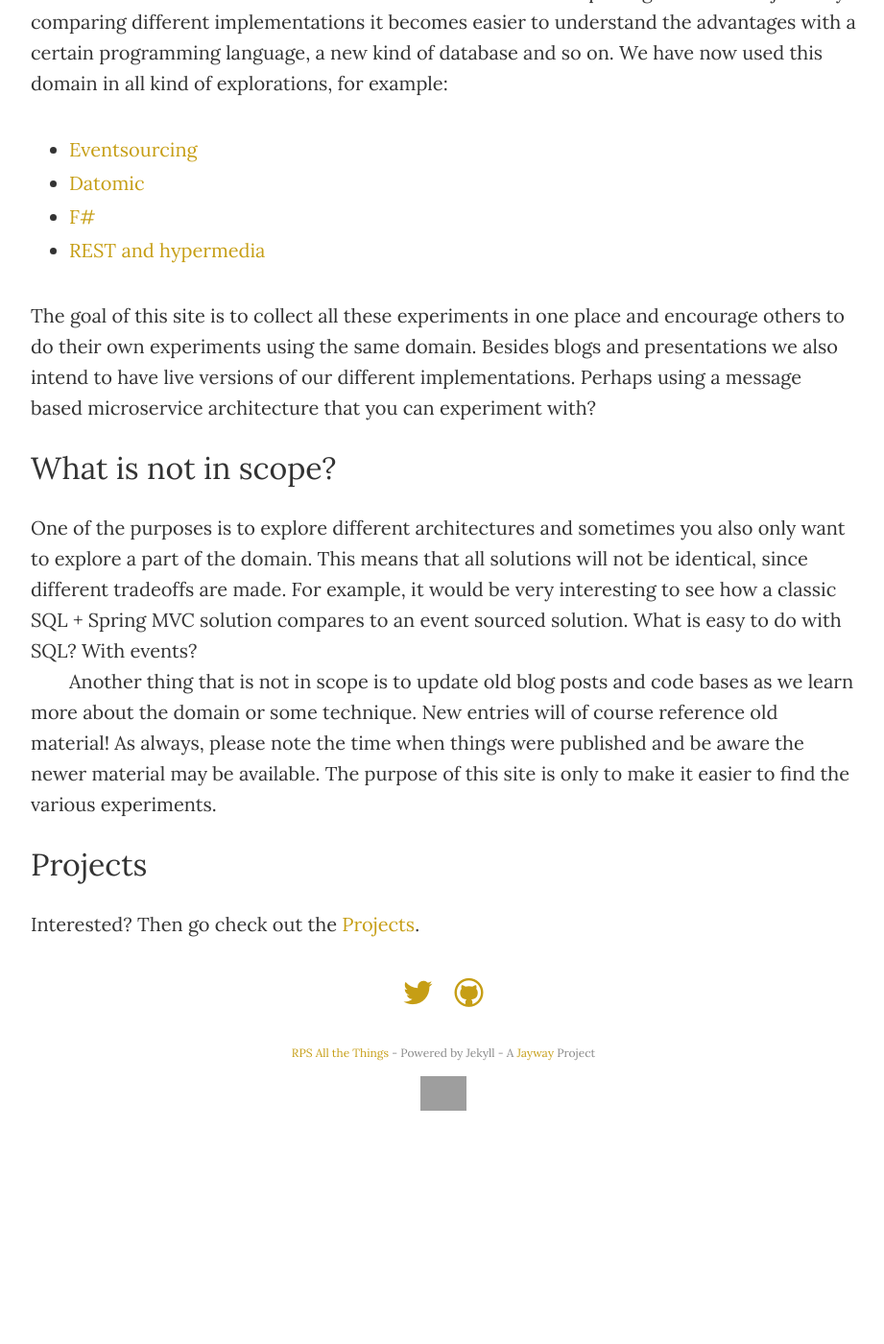
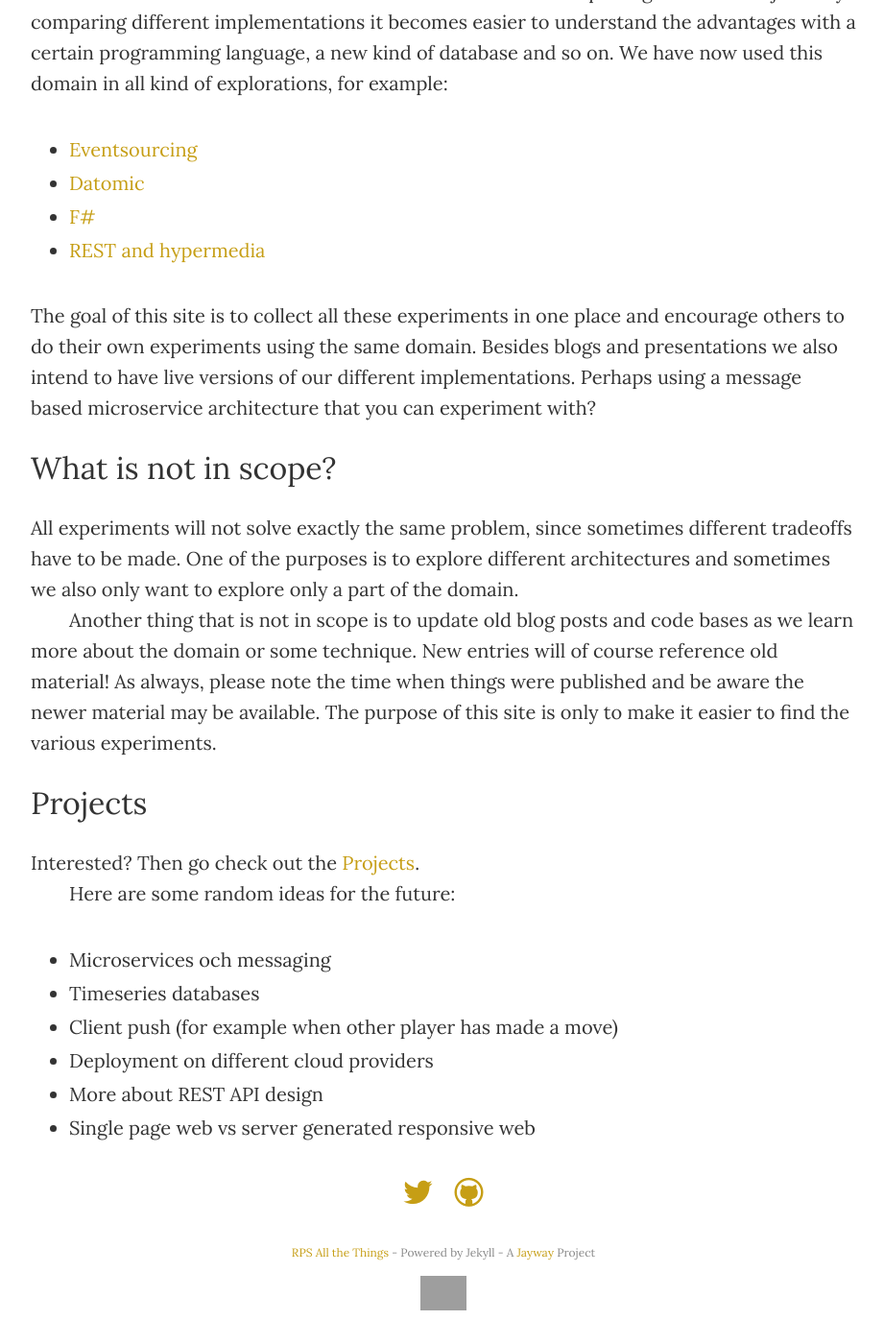
Before and after one commit to jayway/rpsallthethings, a Jekyll site: the page built from introduction.md, in a window 1280 px wide and 1400 px high, scrolled down 992 px. Shown: the whole window at 96% size, without its empty margins (178-1099 px from the left). Built offline with Jekyll 4.4.1, drawn with Linux system fonts in a browser that asks for light colours; comment, search, counter and statistics services are not loaded; before the commit the page ends 2184 px from its top, so only the background shows below that; grey boxes are pictures that could not be loaded.

Commit message:
Updated after review

```diff
--- a/introduction.md
+++ b/introduction.md
@@ -27,10 +27,19 @@ The goal of this site is to collect all these experiments in one place and encou
 
 ## What is not in scope?
 
-One of the purposes is to explore different architectures and sometimes you also only want to explore a part of the domain. This means that all solutions will not be identical, since different tradeoffs are made. For example, it would be very interesting to see how a classic SQL + Spring MVC solution compares to an event sourced solution. What is easy to do with SQL? With events?
+All experiments will not solve exactly the same problem, since sometimes different tradeoffs have to be made. One of the purposes is to explore different architectures and sometimes we also only want to explore only a part of the domain.
 
 Another thing that is not in scope is to update old blog posts and code bases as we learn more about the domain or some technique. New entries will of course reference old material! As always, please note the time when things were published and be aware the newer material may be available. The purpose of this site is only to make it easier to find the various experiments.
 
 ## Projects
 
 Interested? Then go check out the [Projects](../projects/).
+
+Here are some random ideas for the future:
+
+* Microservices och messaging
+* Timeseries databases
+* Client push (for example when other player has made a move)
+* Deployment on different cloud providers
+* More about REST API design
+* Single page web vs server generated responsive web
```
